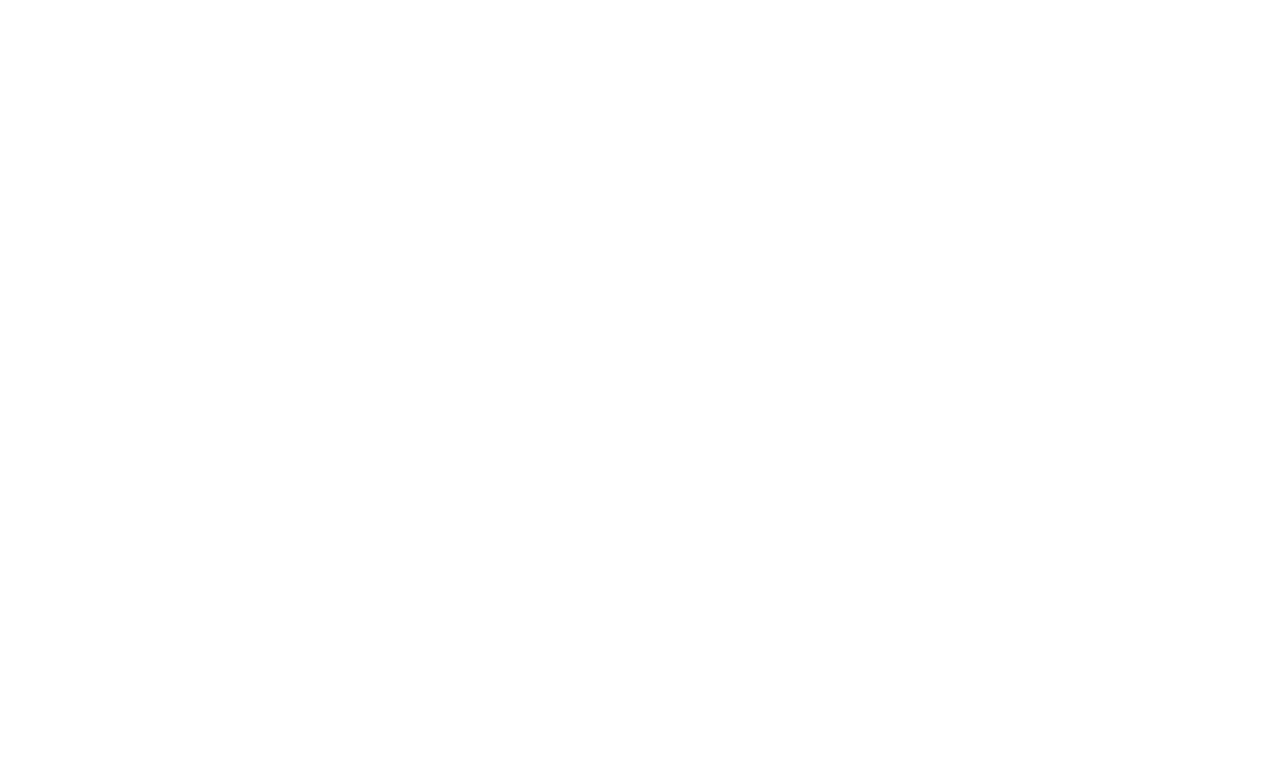
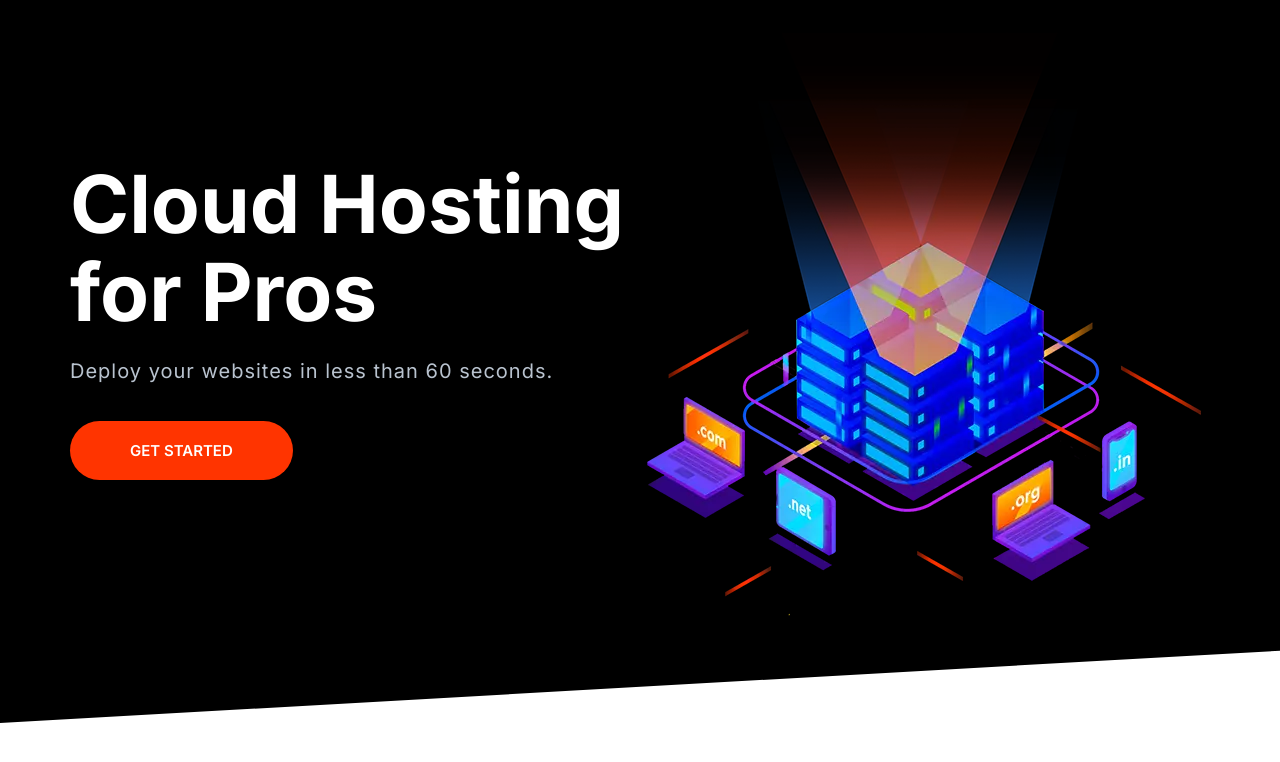
Before and after one commit to RudenkoArt/mosify-website, a plain HTML site: page index.html in a window 1280 px wide. Drawn offline with Linux system fonts and the light colour scheme.

Commit message:
build the hero component

```diff
--- a/css/styles.css
+++ b/css/styles.css
@@ -34,6 +34,7 @@ h2,
 h3 {
   color: var(--color-headings);
   margin-bottom: 1rem;
+  line-height: 1.1;
 }
 
 h1 {
@@ -611,12 +612,12 @@ a {
   color: #fff;
 }
 
-.block--skwed-right {
+.block--skewed-right {
   padding-bottom: calc(var(--padding-vertical) + 4rem);
   clip-path: polygon(0% 0%, 100% 0%, 100% 100%, 0% 80%);
 }
 
-.block--skwed-left {
+.block--skewed-left {
   padding-bottom: calc(var(--padding-vertical) + 4rem);
   clip-path: polygon(0% 0%, 100% 0%, 100% 80%, 0% 100%);
 }
@@ -689,3 +690,30 @@ a {
     border: 0;
   }
 }
+
+/* Hero */
+
+.hero {
+  clip-path: polygon(0% 0%, 100% 0%, 100% 90%, 0% 100%);
+}
+
+.hero__tagline {
+  font-size: 2rem;
+  color: #b9c3cf;
+  letter-spacing: 1px;
+  margin: 2rem 0 5rem;
+}
+
+.hero__image {
+  width: 100%;
+}
+
+@media screen and (min-width: 768px) {
+  .hero {
+    padding-top: 0;
+  }
+  .hero__content {
+    text-align: left;
+    align-self: center;
+  }
+}
--- a/index.html
+++ b/index.html
@@ -14,6 +14,26 @@
     <link rel="stylesheet" href="css/styles.css" />
   </head>
   <body>
+    <section class="block block--dark block--skewed-left hero">
+      <div class="container grid grid--1x2">
+        <header class="block__header hero__content">
+          <h1 class="block__heading">Cloud Hosting for Pros</h1>
+          <p class="hero__tagline">
+            Deploy your websites in less than 60 seconds.
+          </p>
+          <a href="" class="btn btn--accent btn--stretched">Get Started</a>
+        </header>
+        <picture>
+          <source
+            type="image/webp"
+            srcset="img/banner.webp 1x, img/banner@2x.webp 2x" />
+          <source
+            type="image/png"
+            srcset="img/banner.png 1x, img/banner@2x.png 2x" />
+          <img class="hero__image" src="img/banner.png" alt=""
+        /></picture>
+      </div>
+    </section>
     <script src="/js/main.js"></script>
   </body>
 </html>
```
Also changed, not shown: components/hero.html (added, +18 -0 lines), img/banner.png (added), img/banner.webp (added), img/banner@2x.png (added), img/banner@2x.webp (added).
